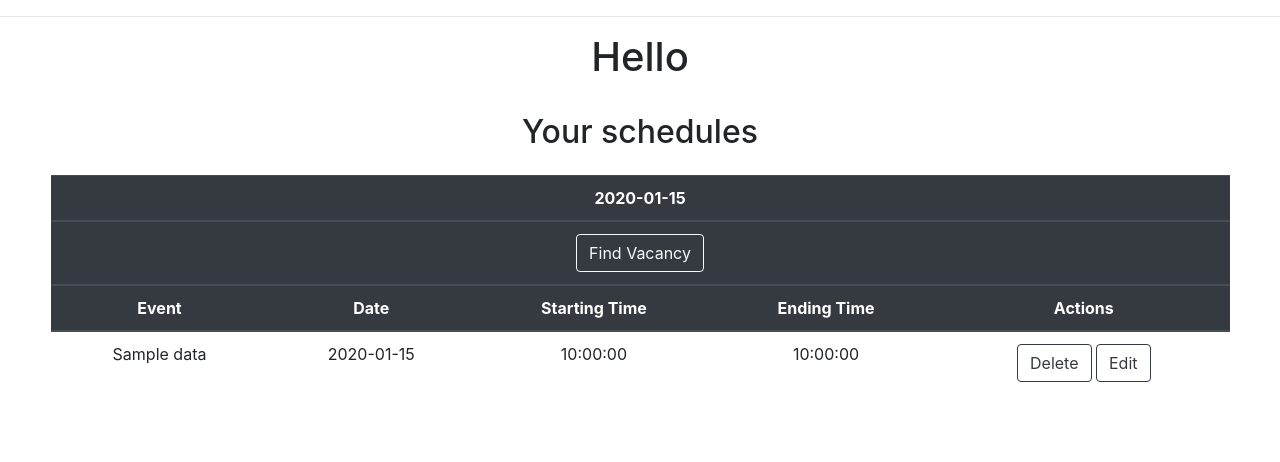
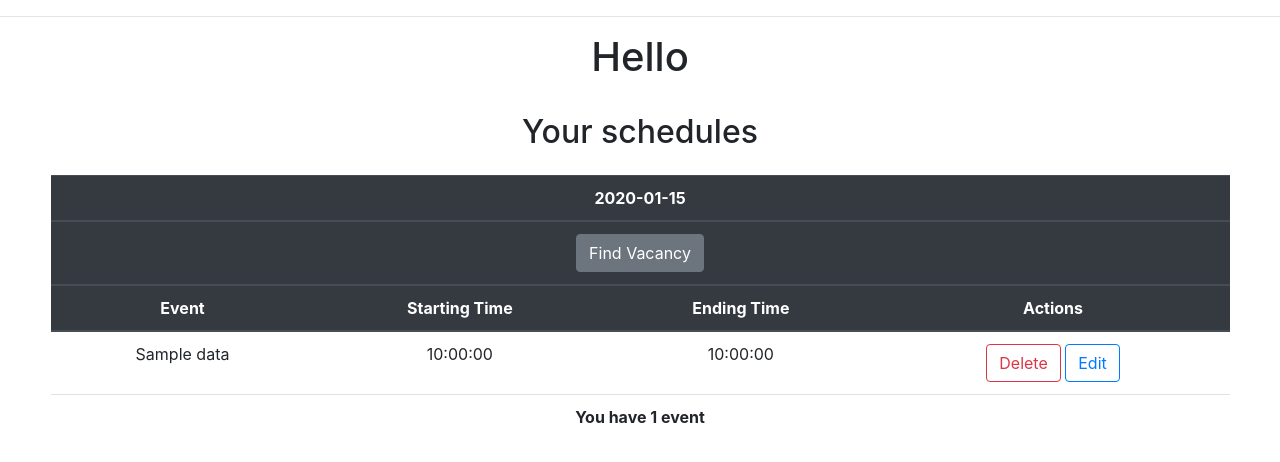
Before and after one commit to RTX-Banana/MyScheduler, a Python web app: template app/templates/userpage.html in a window 1280 px wide. Shown: the part 56-518 px from the top of the page. Run offline with Jinja, Linux system fonts and the light colour scheme; the template is opened without the code that fills it: most values are stand-ins (such as "Sample title", 1, 10 or a date in 2020); some libraries are stand-ins or nearby versions.

Commit message:
Added number of events in a day and updated css

```diff
--- a/app/templates/userpage.html
+++ b/app/templates/userpage.html
@@ -12,20 +12,20 @@
 <p>
 	{% set ns = namespace(current_date=e[0]) %}
 
+	{% set cs = namespace(counter=0) %}
 	<div class="row d-flex justify-content-center">
 		<table class="table", style="width:90%">
 			<thead class="thead-dark">
 				<tr>
-					<th class="text-center", colspan="5">{{ns.current_date.event_date.date()}}</th>
+					<th class="text-center", colspan="4">{{ns.current_date.event_date.date()}}</th>
 				</tr>
 				<tr>
-					<th class="text-center", colspan="5">
-						<a href="/vacancy/{{user.username}}/{{ns.current_date.id}}"><button class="btn btn-outline-light" type="submit">Find Vacancy</button></a>
+					<th class="text-center", colspan="4">
+						<a href="/vacancy/{{user.username}}/{{ns.current_date.id}}"><button class="btn btn-secondary" type="submit">Find Vacancy</button></a>
 					</th>
 				</tr>
 				<tr>
 					<th class="text-center">Event</th>
-					<th class="text-center">Date</th>
 					<th class="text-center">Starting Time</th>
 					<th class="text-center">Ending Time</th>
 					<th class="text-center">Actions</th>
@@ -35,7 +35,17 @@
 			{% for data in e %}
 				{% if data.event_date.date() != ns.current_date.event_date.date() %}
 					{% set ns.current_date = data %}
+					<tr>
+						{% if cs.counter==1 %}
+							<th class="text-center", colspan="4">You have {{cs.counter}} event</th>
+						{% else %}
+							<th class="text-center", colspan="4">You have {{cs.counter}} events</th>
+						{% endif %}
+					</tr>
 					</table>
+
+					{% set cs.counter = 0 %}
+
 					</div>
 
 					<div class="row d-flex justify-content-center">
@@ -43,16 +53,15 @@
 						<table class="table", "row d-flex justify-content-center", style="width:90%">
 							<thead class="thead-dark">
 								<tr>
-									<th class="text-center", colspan="5">{{ns.current_date.event_date.date()}}</th>
+									<th class="text-center", colspan="4">{{ns.current_date.event_date.date()}}</th>
 								</tr>
 								<tr>
-									<th class="text-center", colspan="5">
-										<a href="/vacancy/{{user.username}}/{{ns.current_date.id}}"><button class="btn btn-outline-light" type="submit">Find Vacancy</button></a>
+									<th class="text-center", colspan="4">
+										<a href="/vacancy/{{user.username}}/{{ns.current_date.id}}"><button class="btn btn-secondary" type="submit">Find Vacancy</button></a>
 									</th>
 								</tr>
 								<tr>
 									<th class="text-center"> Event </th>
-									<th class="text-center"> Date </th>
 									<th class="text-center"> Starting Time </th>
 									<th class="text-center"> Ending Time </th>
 									<th class="text-center"> Actions </th>
@@ -62,15 +71,22 @@
 				{% endif %}
 				<tr>
 					<td class="text-center">{{ data.event_name }}</td>
-					<td class="text-center">{{ data.event_date.date() }}</td>
 					<td class="text-center">{{ data.event_timeStart.time() }}</td>
 					<td class="text-center">{{ data.event_timeEnd.time() }}</td>
 					<td class="text-center">
-						<a href="/delete/{{data.id}}"><button class="btn btn-outline-dark"type="submit">Delete</button></a>
-						<a href="/edit/{{data.id}}"><button class="btn btn-outline-dark" type="submit">Edit</button></a>
+						<a href="/delete/{{data.id}}"><button class="btn btn-outline-danger"type="submit">Delete</button></a>
+						<a href="/edit/{{data.id}}"><button class="btn btn-outline-primary" type="submit">Edit</button></a>
 					</td>
 				</tr>
+				{% set cs.counter=cs.counter+1 %}
 			{% endfor %}
+		<tr>
+			{% if cs.counter==1 %}
+				<th class="text-center", colspan="4">You have {{cs.counter}} event</th>
+			{% else %}
+				<th class="text-center", colspan="4">You have {{cs.counter}} events</th>
+			{% endif %}
+		</tr>
 		</table>
 	</div>
 
```
